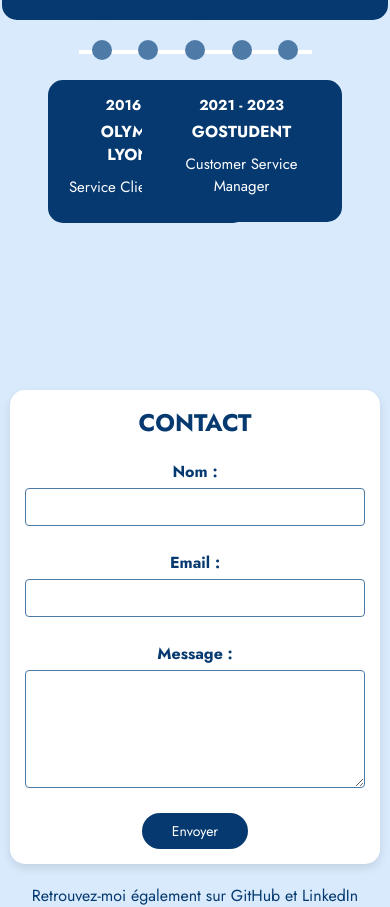
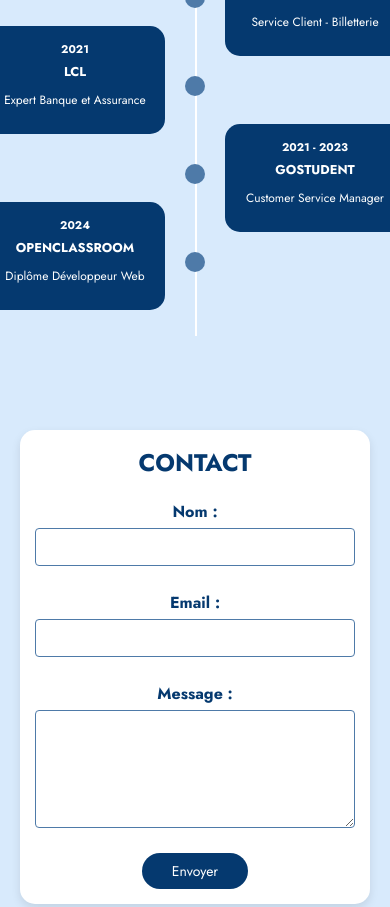
Before and after one commit to CamilleMichel69/Portfolio_1stVersion_ReactJS, a React (Vite) app in the folder Portfolio/: page / in a window 390 px wide. Shown: the part 2680-3587 px from the top of the page. Built offline with nearby package versions, Linux system fonts and the light colour scheme.

Commit message:
responsive about

```diff
--- a/Portfolio/src/components/about.jsx
+++ b/Portfolio/src/components/about.jsx
@@ -63,7 +63,6 @@
                         <div className="missions">
                             <ul>
                                 <li>Responsable recherche tuteur</li>
-                                <li>Suivi demandes cours en ligne</li>
                                 <li>Gestion comptes clients</li>
                                 <li>Gestion litiges clients/tuteurs</li>
                                 <li>Rétention</li>
--- a/Portfolio/src/style/components/about.scss
+++ b/Portfolio/src/style/components/about.scss
@@ -73,7 +73,12 @@
 
       &:hover {
         transform: scale(1.1);
-            background-color: rgba(10, 70, 130, 1);
+
+        .missions {
+          opacity: 1;
+          background-color: $second-color;
+          border-radius: 15px;
+        }
       }
 
       h3 {
@@ -83,10 +88,11 @@
 
       h4 {
         margin: 5px auto;
+        font-size: 0.9rem;
       }
 
       p {
-            font-size: 15px;
+        font-size: 14px;
         margin: 10px auto;
       }
 
@@ -95,31 +101,105 @@
         @include justifycenter;
         align-items: flex-start;
         flex-direction: column;
-            top: -10px;
-            left: 50%;
-            transform: translateX(-50%);
-            background-color: $main-color;
-            color: white;
-            border-radius: 15px;
+        top: 0;
+        left: 0;
         padding: 10px;
         width: 100%;
         height: 100%;
         opacity: 0;
+        transition: opacity 0.3s ease;
+      }
 
-            ul {
-                padding: 0 20px;
+      .missions ul {
+        padding: 0 10px;
         margin: 0;
       }
 
-            li {
-                font-size: 0.9rem;
-                margin-bottom: 5px;
+      .missions li {
+        font-size: 0.8rem;
         text-align: left;
       }
+    }
+}
 
-            &:hover {
-                opacity: 1;
+@include media(tablet) {
+    .about {
+        margin-bottom: 200px;
+    }
+}
+
+@include media(small-tablet) {
+    .about {
+        margin-bottom: 150px;
+
+        h2 {
+            margin-bottom: 50px;
+        }
+
+        .timeline-card {
+            width: 180px;
+
+            h3 {
+                font-size: 0.7rem;
+            }
+
+            h4 {
+                font-size: 0.8rem;
+            }
+
+            p {
+                font-size: 12px;
+            }
+
+            .missions li {
+                font-size: 0.7rem;
             }
         }
     }
 }
+
+@include media(mobile) {
+    .about {
+        margin-bottom: 0;
+
+        .timeline {
+            margin-top: 0;
+            flex-direction: column;
+            align-items: center;
+
+            &::before {
+                width: 1%;
+                height: 90%;
+                top: 0;
+                left: 50%;
+            }
+        }
+
+        .timeline-item {
+            width: 70%;
+            margin-bottom: -50px;
+        }
+
+        .timeline-card {
+            position: relative;
+        }
+
+        .timeline-point {
+            top: 0;
+            left: 50%;
+            transform: translateX(-50%);
+        }
+
+        .timeline-card {
+            &.top {
+                right: 120px;
+                top: -50px;
+            }
+
+            &.bottom {
+                left: 120px;
+                top: -70px;
+            }
+        }
+    }
+}
--- a/Portfolio/src/style/components/contact.scss
+++ b/Portfolio/src/style/components/contact.scss
@@ -103,7 +103,7 @@
 
   @include media(mobile) {
     .contact-form-container {
-      width: 370px;
+      width: 350px;
 
       h2 {
         font-size: 1.5rem;
```
Lines whose indentation alone changed are shown as unchanged.
